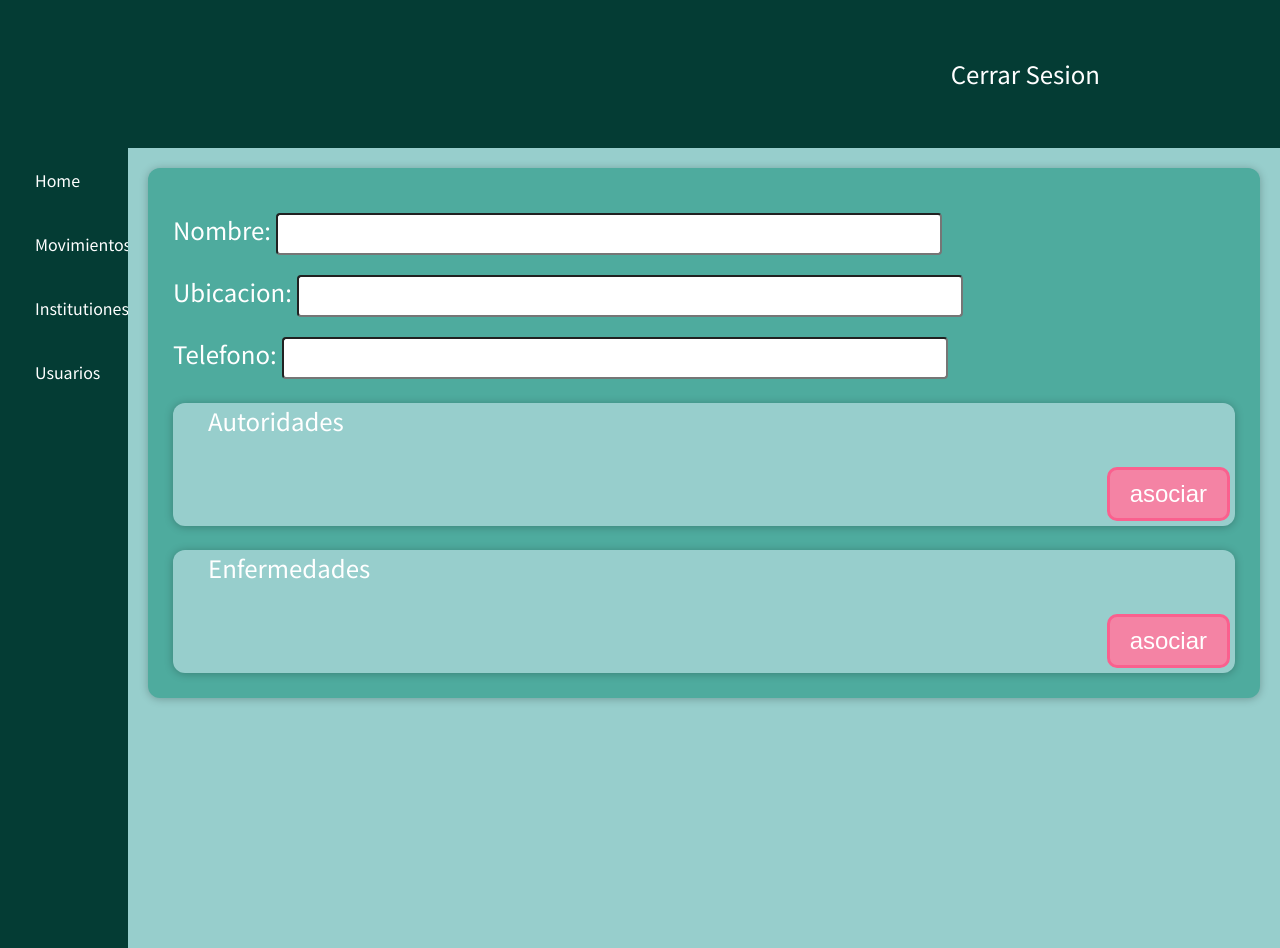
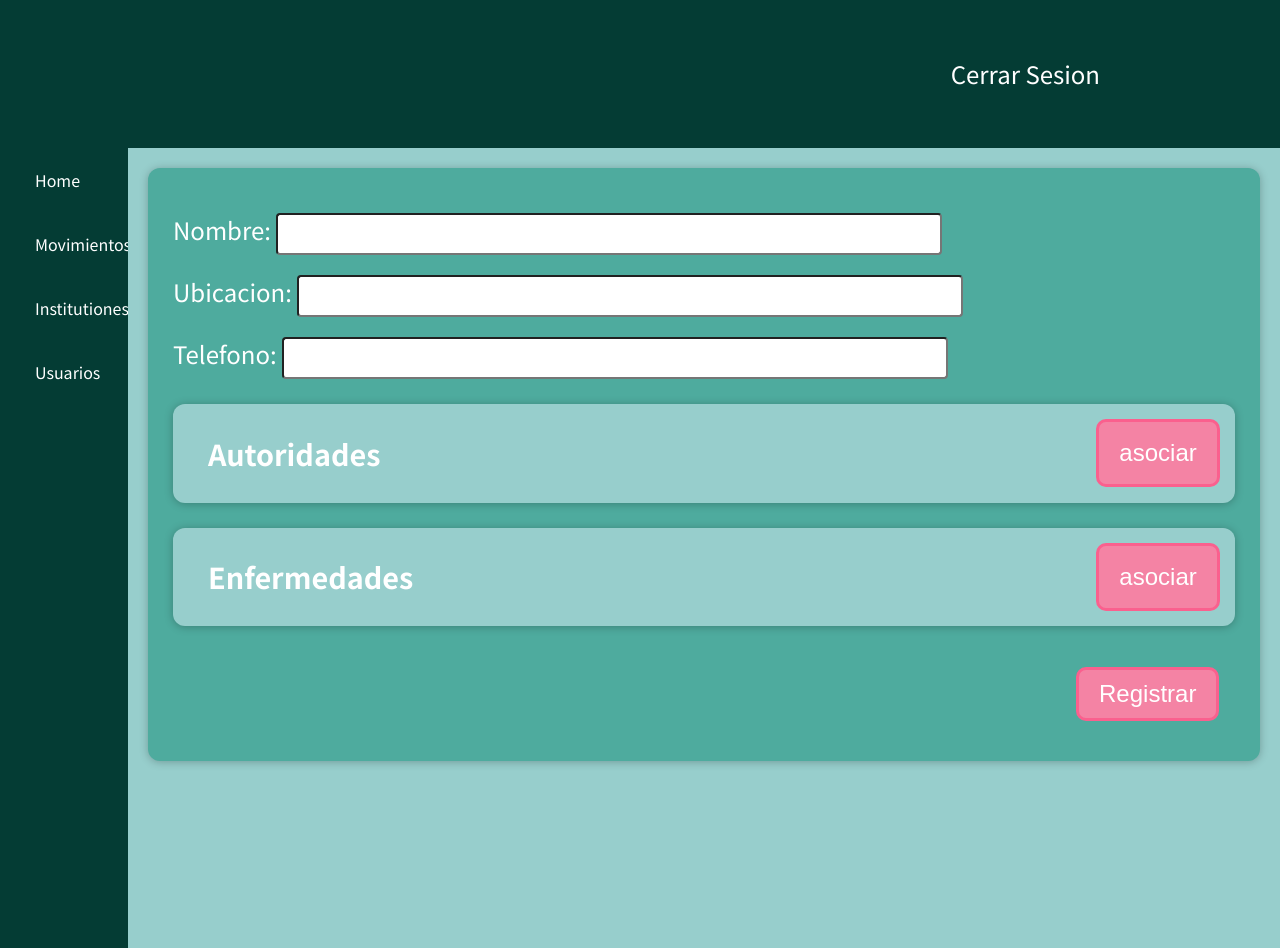
Before and after one commit to cata99/front, a JavaScript app: page /create_institution in a window 1280 px wide. Built offline with nearby package versions, Linux system fonts and the light colour scheme.

Commit message:
add styles for create institution

```diff
--- a/src/components/InstitutionsPage/CreateInstitution.js
+++ b/src/components/InstitutionsPage/CreateInstitution.js
@@ -12,8 +12,9 @@ function CreateInstitution() {
         <StringInput label="Ubicacion: "></StringInput>
         <StringInput label="Telefono: "></StringInput>
         <Card className="add-authority">
-            <div>
-          <p>Autoridades</p></div>
+          <div>
+            <p>Autoridades</p>
+          </div>
           <div className="button-wrapper">
             <Button label="asociar"></Button>
           </div>
@@ -26,7 +27,9 @@ function CreateInstitution() {
             <Button label="asociar"></Button>
           </div>
         </Card>
-        <div className="create-button"></div>
+        <div className="create-button-div">
+          <Button className="create-button" label="Registrar"></Button>
+        </div>
       </Card>
     </Layout>
   );
--- a/src/components/InstitutionsPage/InstitutionsStyle.css
+++ b/src/components/InstitutionsPage/InstitutionsStyle.css
@@ -1,36 +1,51 @@
 .page-button-institution {
-    display: flex;
-    justify-content: flex-end;
-    padding: 1%;
-  }
+  display: flex;
+  justify-content: flex-end;
+  padding: 1%;
+}
 
 /*Create Option Page*/
-.title h2{
+.option-title h2 {
   text-align: center;
-  color:white;
+  color: white;
   font-size: xxx-large;
+  padding: 10px;
 }
 
-.button-options{
+.button-options {
   display: flex;
   justify-content: center;
   align-items: center;
   gap: 20%;
-  margin-top: 1%;
+  margin: 1% 0;
+  padding-bottom: 1%;
 }
 
 /*Create Institution*/
-.new-institution-card{
-  color:white;
+.new-institution-card {
+  color: white;
   font-size: x-large;
-  padding:25px;
+  padding: 25px;
 }
 
-.add-diasease, .add-authority{
-  background-color: #97CECC;
+.add-diasease,
+.add-authority {
+  background-color: #97cecc;
+  display: flex;
+  margin: 25px 0px;
+  text-align: right;
+  font-size: larger;
+  font-weight: 600;
 }
 
-.button-wrapper{
-  display:flex;
-  justify-content:flex-end;
+.button-wrapper {
+  display: flex;
+  margin-left: auto;
+  padding: 1%;
 }
+
+.create-button-div {
+  display: flex;
+  justify-content: flex-end;
+  padding: 1%;
+}
--- a/src/components/InstitutionsPage/OptionInstitution.js
+++ b/src/components/InstitutionsPage/OptionInstitution.js
@@ -9,7 +9,7 @@ function OptionInstitution() {
     <Layout>
       <Card className="options">
         <form>
-            <div className="title">
+            <div className="option-title">
           <h2>Seleccione elemento a crear</h2></div>
           <div className="button-options">
             <Link to="/create_institution"><Button className="new-institution"label="Comedor"></Button></Link>
```
